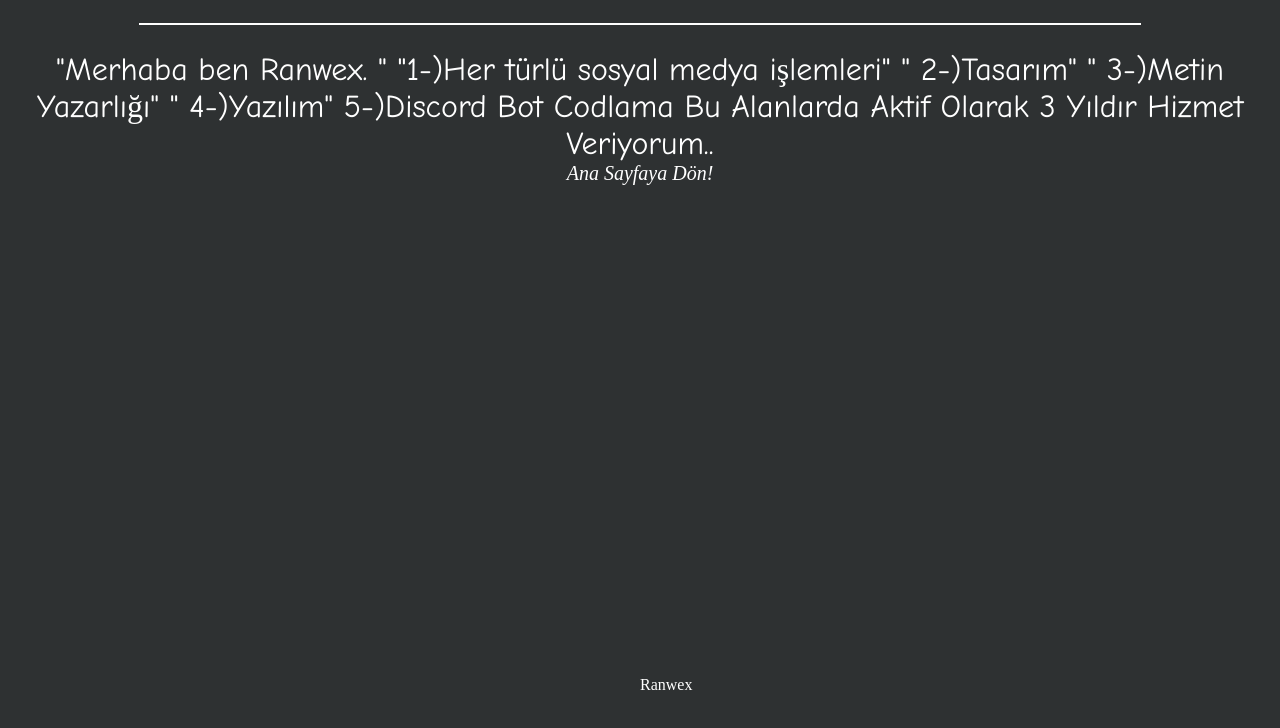
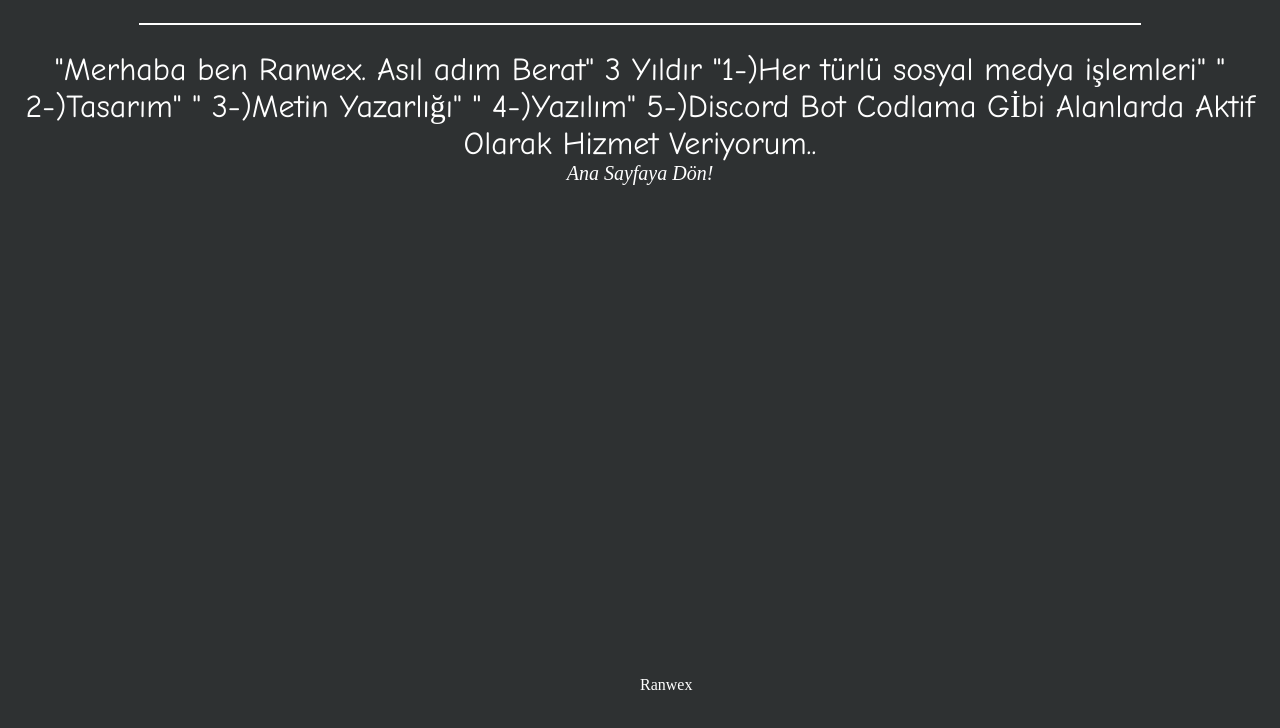
Before and after one commit to ranwex/ranwex.github.io, a plain HTML site: page about.html in a window 1280 px wide. Shown: the part 66-794 px from the top of the page. Drawn offline with Linux system fonts and the light colour scheme.

Commit message:
Update about.html

```diff
--- a/about.html
+++ b/about.html
@@ -6,8 +6,8 @@
     <body bgcolor="2E3132">
         <center><font color = "white" size="20" face="Comic sans MS"><b>Hizmetler;</b></font></center><br>
         <hr color="white" width="1000px">
-        <center><br><font color = "white" size="6" face="Comic sans MS">"Merhaba ben Ranwex. "
-
+        <center><br><font color = "white" size="6" face="Comic sans MS">"Merhaba ben Ranwex. Asıl adım Berat"
+        3 Yıldır
 
         "1-)Her türlü sosyal medya işlemleri"
        " 2-)Tasarım"
@@ -16,7 +16,7 @@
          5-)Discord Bot Codlama
 
 
-        Bu Alanlarda Aktif Olarak 3 Yıldır  Hizmet Veriyorum..</font></center>
+        Gİbi Alanlarda Aktif Olarak Hizmet Veriyorum..</font></center>
         <center><a href="https://ysteelx.tk/" target="_self">Ana Sayfaya Dön!</a></center>
     <font class="altmetin">Ranwex </font>
     </body>
```
